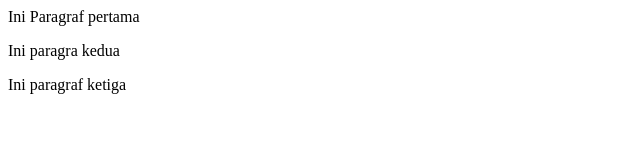
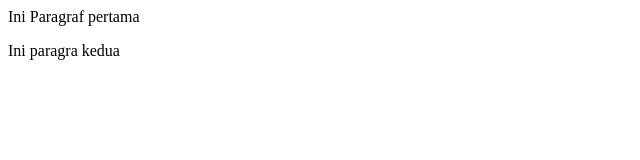
Before and after one commit to albirrukp/coba-push, a plain HTML site: page index.html in a window 1280 px wide. Shown: the whole page, without its empty margins (0-640 px from the left). Drawn offline with Linux system fonts and the light colour scheme.

Commit message:
Revert "Restore Paragraf"
This reverts commit caf688d15186bd5249736f325dad7c508ae12abc.

```diff
--- a/index.html
+++ b/index.html
@@ -1,3 +1,2 @@
 <p>Ini Paragraf pertama</p>
 <p>Ini paragra kedua</p>
-<p>Ini paragraf ketiga</p>
```
